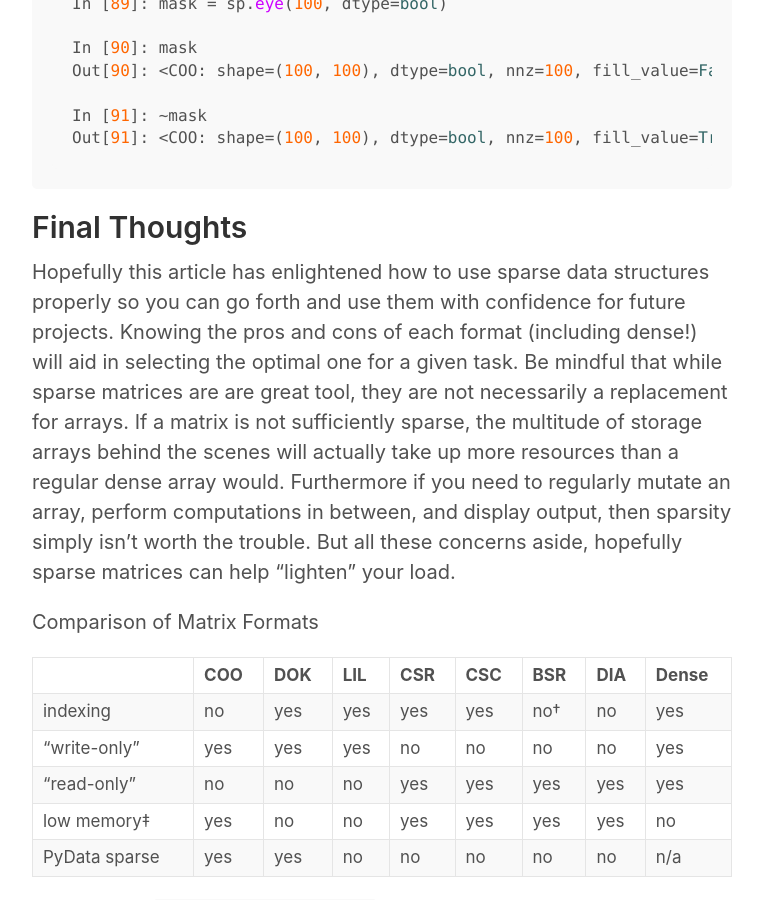
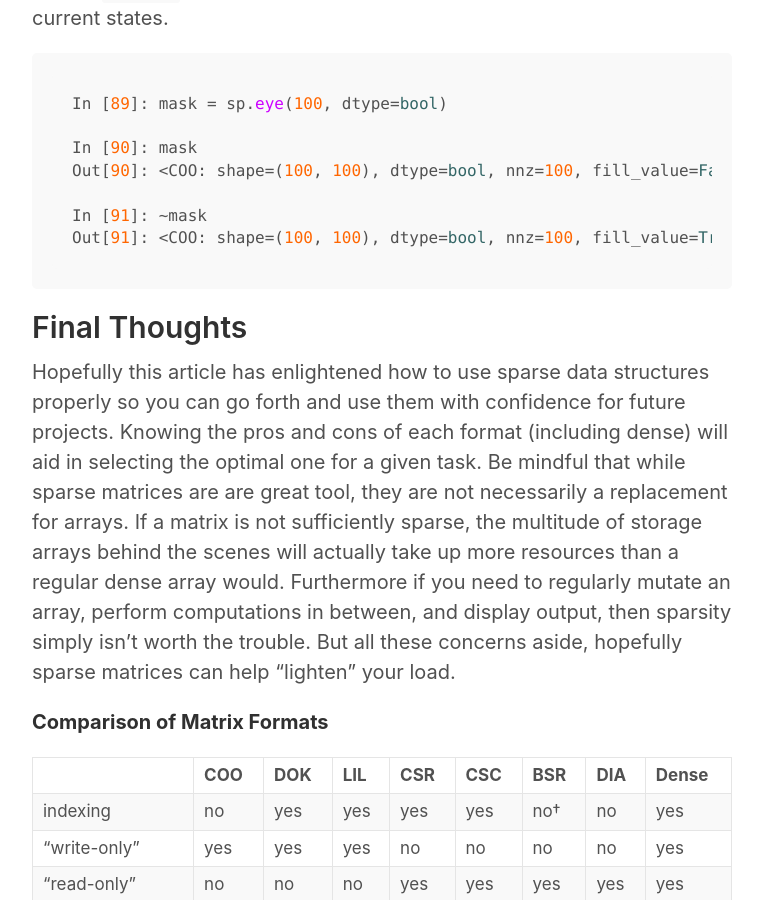
Before and after one commit to MattEding/matteding.github.io, a Jekyll site: the page built from _posts/2019-04-25-sparse-matrices.md, in a window 1280 px wide and 900 px high, scrolled down 18430 px. Shown: the whole window, without its empty margins (258-1021 px from the left). Built offline with Jekyll 4.4.1, drawn with Linux system fonts in a browser that asks for light colours; our own code applies the rules of GitHub Pages for plain Markdown files; some of the changed text lies outside the part shown.

````diff
--- a/_posts/2019-04-25-sparse-matrices.md
+++ b/_posts/2019-04-25-sparse-matrices.md
@@ -135,7 +138,7 @@ In [19]: isinstance(dok, dict)
 Out[19]: True
 ```
 
-Note: Be careful of potential problems using the methods inherited from `dict`; they don't always behave.
+Note: be careful of potential problems using the methods inherited from `dict`; they don't always behave.
 
 ```python
 In [20]: out_of_bounds = (999, 999)
@@ -335,8 +338,8 @@ In [59]: I = sparse.identity(4)  # can use sparse arrays
 In [60]: Z = sparse.coo_matrix((2, 3))  # zeros to create column gap
 
 In [61]: sp.bmat([[   A,    Z,    L],
-     ...:          [None, None,    I],
-     ...:          [   T, None, None]], dtype=int)
+    ...:          [None, None,    I],
+    ...:          [   T, None, None]], dtype=int)
 Out[61]:
 <11x11 sparse matrix of type '<class 'numpy.int64'>'
         with 33 stored elements in COOrdinate format>
@@ -519,7 +522,7 @@ Other areas where Scikit-Learn has the ability to output sparse matrices include
 - sklearn.preprocessing.LabelBinarizer
 - sklearn.feature_extraction.DictVectorizer
 
-Moreover there are utilities that play well with sparse matrices such as [scalers](https://scikit-learn.org/stable/modules/preprocessing.html#scaling-sparse-data), a handful of [decompositions](https://scikit-learn.org/stable/modules/classes.html#module-sklearn.decomposition), some [pairwise distances](https://scikit-learn.org/stable/modules/generated/sklearn.metrics.pairwise_distances.html#sklearn.metrics.pairwise_distances), [train-test-split](https://scikit-learn.org/stable/modules/generated/sklearn.model_selection.train_test_split.html#sklearn.model_selection.train_test_split), and *many* estimators can predict and/or fit sparse matrices.
+Moreover there are utilities that play well with sparse matrices such as [scalers](https://scikit-learn.org/stable/modules/preprocessing.html#scaling-sparse-data), a handful of [decompositions](https://scikit-learn.org/stable/modules/classes.html#module-sklearn.decomposition), some [pairwise distances](https://scikit-learn.org/stable/modules/generated/sklearn.metrics.pairwise_distances.html), [train-test-split](https://scikit-learn.org/stable/modules/generated/sklearn.model_selection.train_test_split.html), and *many* estimators can predict and/or fit sparse matrices.
 In short embrace their usage whenever possible to make your machine learning models more efficient.
 
 
@@ -589,13 +592,13 @@ Out[91]: <COO: shape=(100, 100), dtype=bool, nnz=100, fill_value=True>
 
 ## Final Thoughts
 Hopefully this article has enlightened how to use sparse data structures properly so you can go forth and use them with confidence for future projects.
-Knowing the pros and cons of each format (including dense!) will aid in selecting the optimal one for a given task.
+Knowing the pros and cons of each format (including dense) will aid in selecting the optimal one for a given task.
 Be mindful that while sparse matrices are are great tool, they are not necessarily a replacement for arrays.
 If a matrix is not sufficiently sparse, the multitude of storage arrays behind the scenes will actually take up more resources than a regular dense array would.
 Furthermore if you need to regularly mutate an array, perform computations in between, and display output, then sparsity simply isn't worth the trouble.
 But all these concerns aside, hopefully sparse matrices can help "lighten" your load.
 
-Comparison of Matrix Formats
+__Comparison of Matrix Formats__
 
 |               | COO | DOK | LIL | CSR | CSC | BSR | DIA | Dense |
 | ------------- | --- | --- | --- | --- | --- | --- | --- | ----- |
````
Also changed, not shown: other parts of _posts/2019-04-25-sparse-matrices.md (+10 -7 lines).
